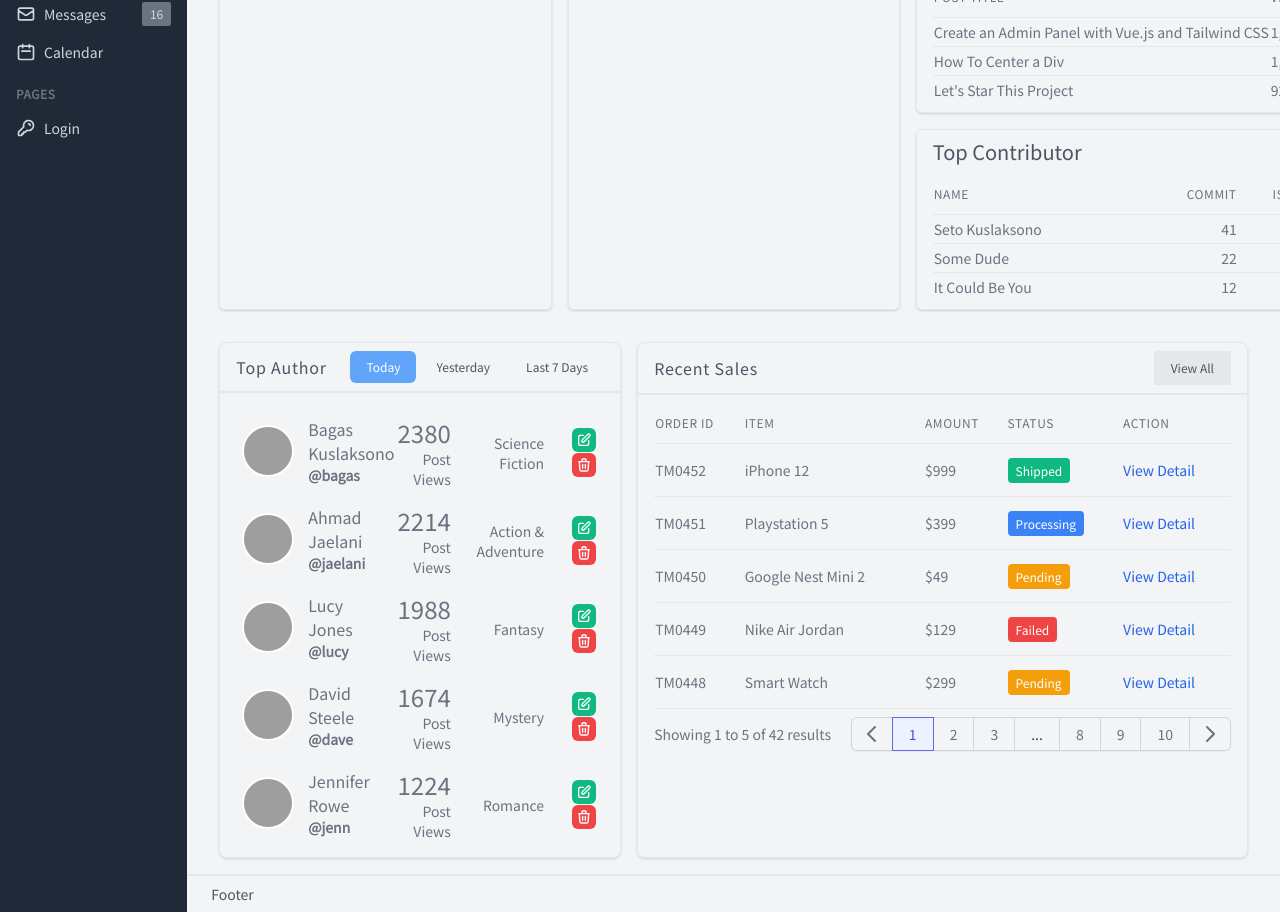
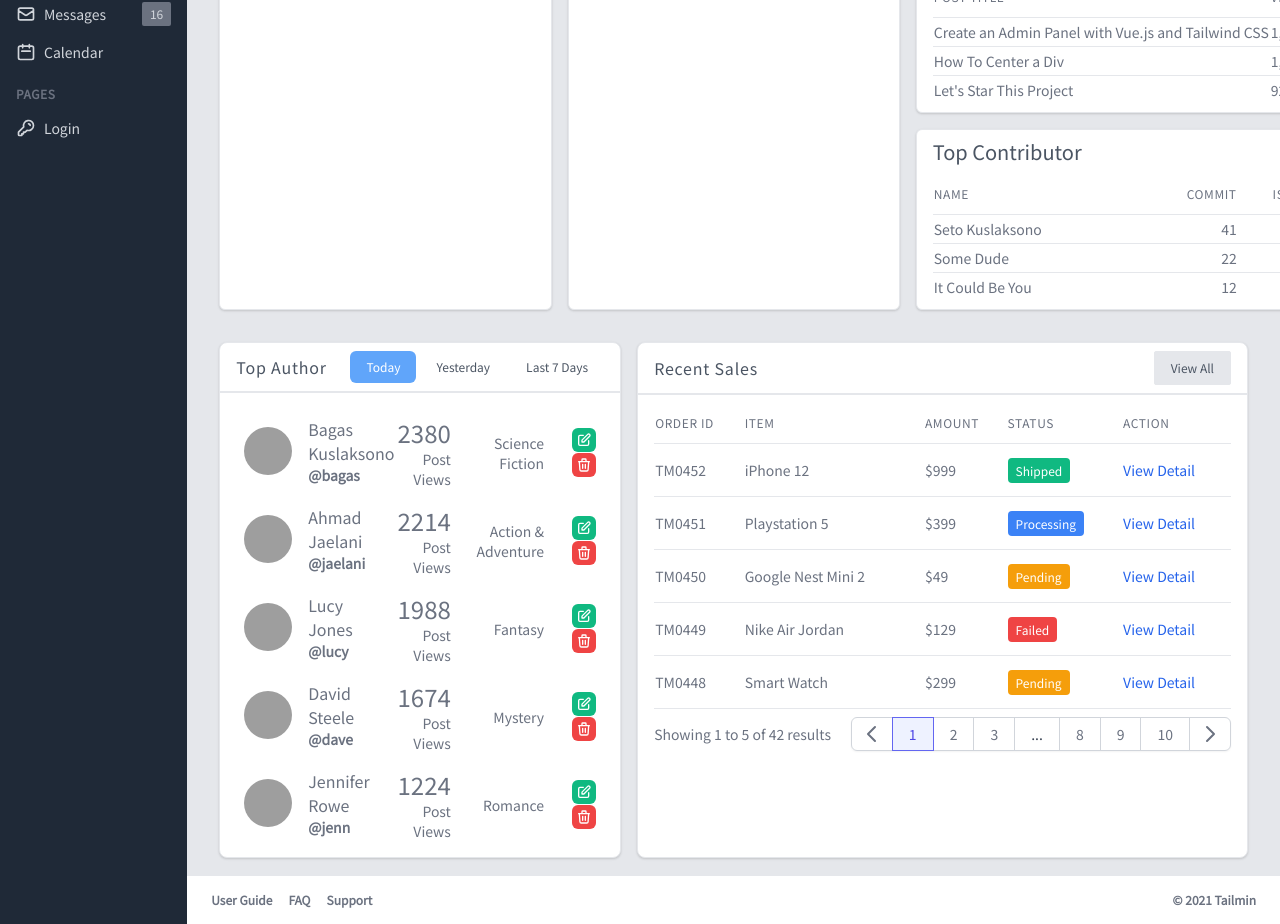
Before and after one commit to otezz/tailmin, a Vue app: page / in a window 1280 px wide. Shown: the part 320-1244 px from the top of the page. Built offline with nearby package versions, Linux system fonts and the light colour scheme; grey boxes are pictures that could not be loaded.

Commit message:
Add more contrast to dashboard

```diff
--- a/src/components/layouts/TheFooter.vue
+++ b/src/components/layouts/TheFooter.vue
@@ -1,5 +1,12 @@
 <template>
-  <footer class="mt-4 px-6 py-2 text-gray-600 border-t-2 text-sm">Footer</footer>
+  <footer class="flex justify-between mt-4 px-6 py-4 text-gray-500 border-t-2 text-xs font-bold bg-white">
+    <div class="plex space-x-4">
+      <a href="#" class="hover:text-indigo-600">User Guide</a>
+      <a href="#" class="font-bold hover:text-indigo-600">FAQ</a>
+      <a href="#" class="font-bold hover:text-indigo-600">Support</a>
+    </div>
+    <div>&copy; {{ new Date().getFullYear() }} Tailmin</div>
+  </footer>
 </template>
 
 <script>
--- a/src/components/layouts/TheHeader.vue
+++ b/src/components/layouts/TheHeader.vue
@@ -1,5 +1,5 @@
 <template>
-  <header class="flex justify-end bg-gray-100 border-b-2 px-6">
+  <header class="flex justify-end bg-white border-b-2 px-6">
     <Menu as="div" class="relative">
       <MenuButton class="flex items-center space-x-2 px-2 py-3 text-sm hover:bg-gray-200 focus:outline-none">
         <img
@@ -34,7 +34,7 @@
             w-48
             shadow-lg
             py-1
-            bg-gray-100
+            bg-white
             ring-1 ring-black ring-opacity-5
             divide-y divide-gray-200
             focus:outline-none
--- a/src/views/Dashboard.vue
+++ b/src/views/Dashboard.vue
@@ -2,7 +2,7 @@
   <div class="flex min-h-screen">
     <the-sidebar />
 
-    <div class="flex flex-col flex-grow bg-gray-100">
+    <div class="flex flex-col flex-grow bg-gray-200">
       <the-header />
 
       <div class="mb-auto">
--- a/src/views/dashboard/Home.vue
+++ b/src/views/dashboard/Home.vue
@@ -12,7 +12,7 @@
   </div>
 
   <div class="px-8 grid grid-cols-4 gap-4 mt-8">
-    <div class="flex items-center border rounded-sm overflow-hidden shadow">
+    <div class="flex items-center bg-white border rounded-sm overflow-hidden shadow">
       <div class="p-4 bg-green-400">
         <svg
           xmlns="http://www.w3.org/2000/svg"
@@ -35,7 +35,7 @@
       </div>
     </div>
 
-    <div class="flex items-center border rounded-sm overflow-hidden shadow">
+    <div class="flex items-center bg-white border rounded-sm overflow-hidden shadow">
       <div class="p-4 bg-blue-400">
         <svg
           xmlns="http://www.w3.org/2000/svg"
@@ -58,7 +58,7 @@
       </div>
     </div>
 
-    <div class="flex items-center border rounded-sm overflow-hidden shadow">
+    <div class="flex items-center bg-white border rounded-sm overflow-hidden shadow">
       <div class="p-4 bg-indigo-400">
         <svg
           xmlns="http://www.w3.org/2000/svg"
@@ -81,7 +81,7 @@
       </div>
     </div>
 
-    <div class="flex items-center border rounded-sm overflow-hidden shadow">
+    <div class="flex items-center bg-white border rounded-sm overflow-hidden shadow">
       <div class="p-4 bg-red-400">
         <svg
           xmlns="http://www.w3.org/2000/svg"
@@ -106,16 +106,18 @@
   </div>
 
   <div class="px-8 grid grid-cols-3 gap-4 mt-8">
-    <div class="px-4 py-2 border rounded-md overflow-hidden shadow">
+    <div class="px-4 py-2 bg-white border rounded-md overflow-hidden shadow">
       <h3 class="text-xl text-gray-600 mb-4">Page View</h3>
       <apexchart type="area" :height="300" :options="pageViewOptions" :series="pageViewSeries"></apexchart>
     </div>
-    <div class="px-4 py-2 border rounded-md overflow-hidden shadow">
+
+    <div class="px-4 py-2 bg-white border rounded-md overflow-hidden shadow">
       <h3 class="text-xl text-gray-600 mb-4">Sessions by device</h3>
       <apexchart type="donut" :height="300" :options="sessionsOptions" :series="sessionsSeries"></apexchart>
     </div>
+
     <div class="grid grid-rows-2 gap-4">
-      <div class="px-4 py-2 border rounded-md shadow">
+      <div class="px-4 py-2 bg-white border rounded-md shadow">
         <h3 class="text-xl text-gray-600 mb-2">Popular Post</h3>
 
         <div class="flex flex-col">
@@ -152,7 +154,7 @@
           </div>
         </div>
       </div>
-      <div class="px-4 py-2 border rounded-md shadow">
+      <div class="px-4 py-2 bg-white border rounded-md shadow">
         <h3 class="text-xl text-gray-600 mb-2">Top Contributor</h3>
 
         <div class="flex flex-col">
@@ -201,7 +203,7 @@
 
   <div class="px-8 grid grid-cols-5 gap-4 mt-8">
     <TabGroup>
-      <div class="col-span-2 border rounded-lg shadow">
+      <div class="col-span-2 bg-white border rounded-lg shadow">
         <div class="flex justify-between items-center px-4 mb-2 py-2 border-b-2 text-gray-600">
           <h3 class="tracking-wider">Top Author</h3>
           <TabList class="flex space-x-1">
@@ -411,7 +413,7 @@
       </div>
     </TabGroup>
 
-    <div class="col-span-3 border rounded-lg shadow">
+    <div class="col-span-3 bg-white border rounded-lg shadow">
       <div class="flex justify-between items-center px-4 py-2 mb-2 border-b-2 text-gray-600">
         <h3 class="tracking-wider">Recent Sales</h3>
         <button class="border rounded-sm bg-gray-200 px-4 py-2 text-xs hover:bg-gray-300">View All</button>
```
